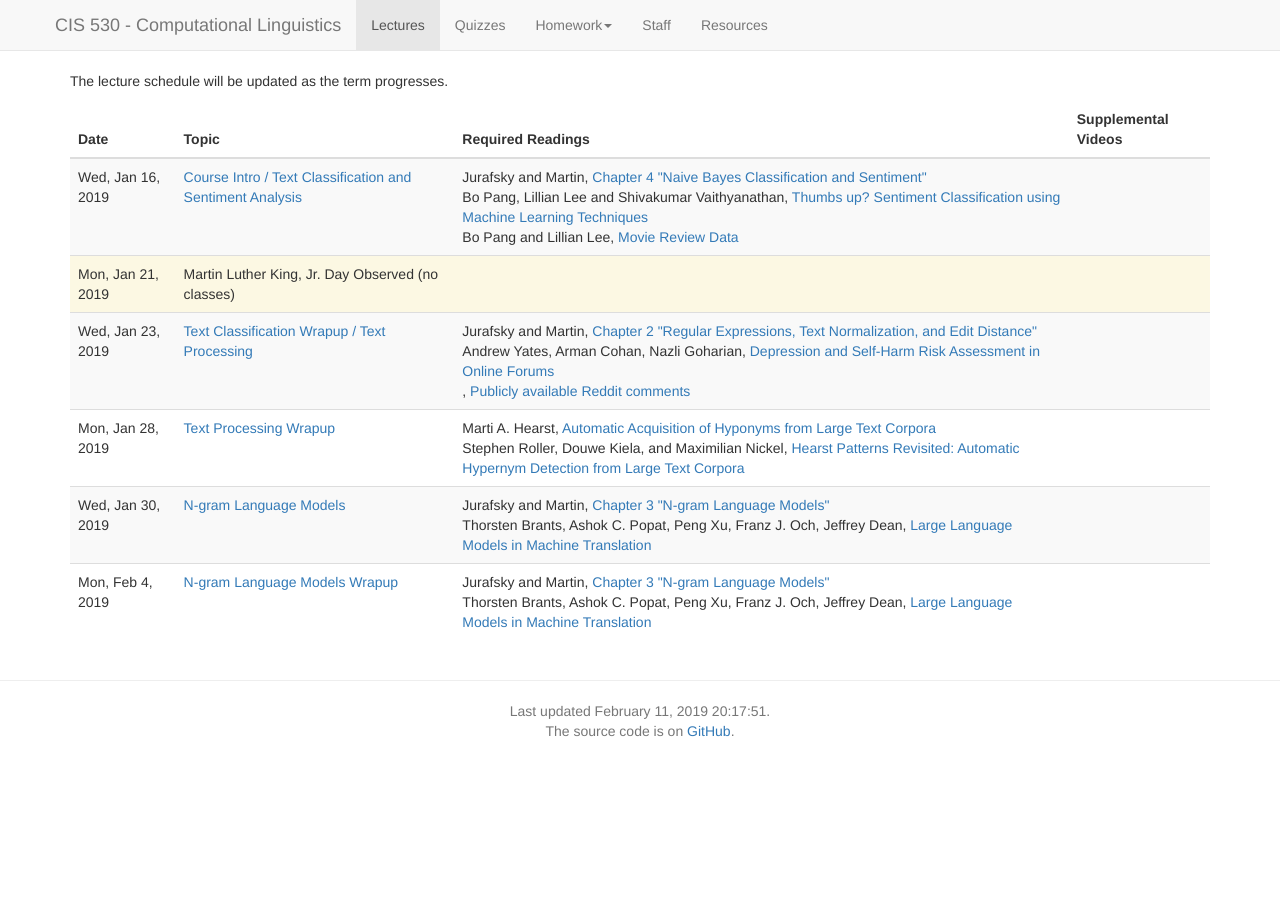
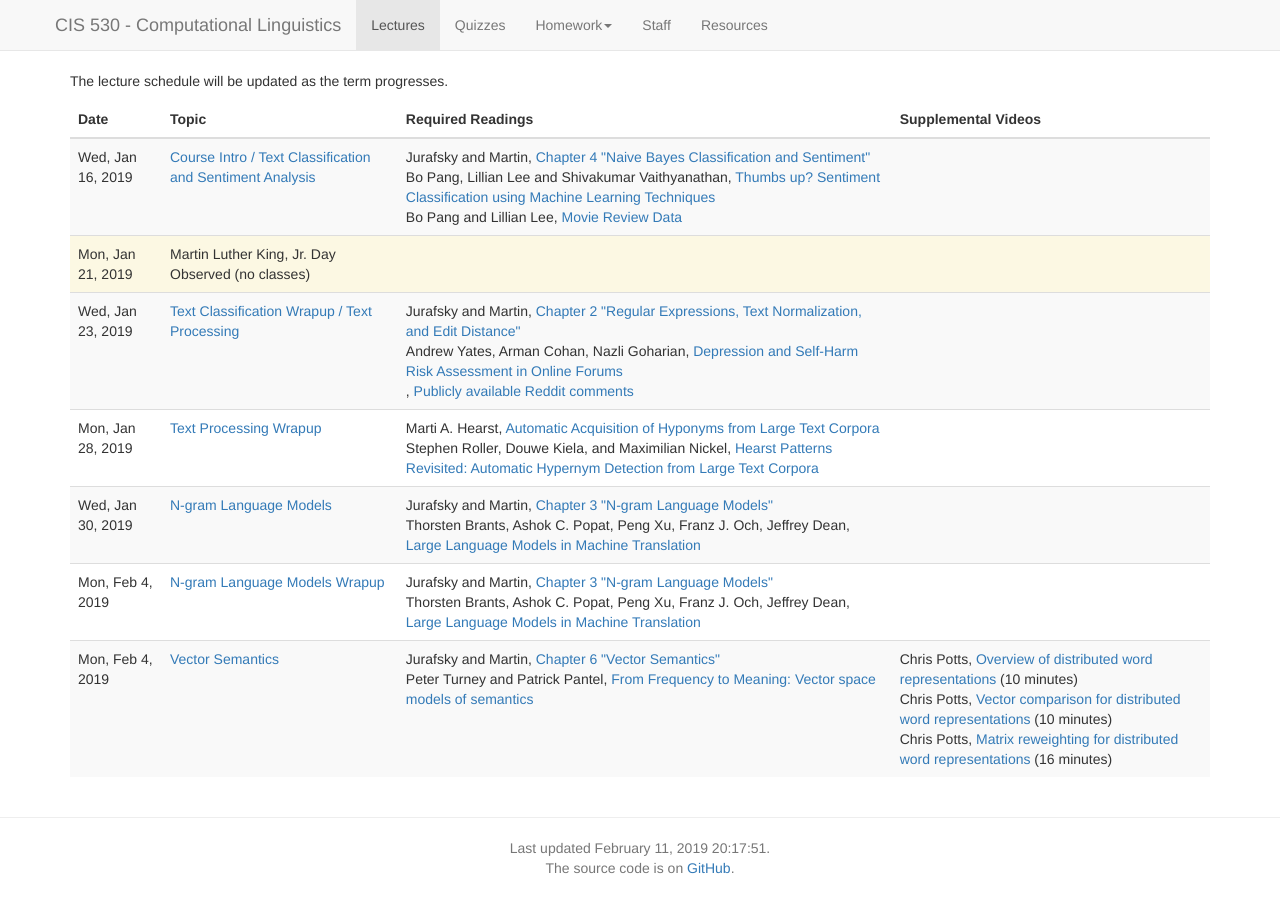
Before and after one commit to computational-linguistics-class/computational-linguistics-class.github.io, a Jekyll site: the page built from lectures.md, in a window 1280 px wide. Built offline with Jekyll 4.4.1, drawn with Linux system fonts in a browser that asks for light colours; nearby versions of some CDN libraries; a script that is not in the unit is left out.

Commit message:
Vector space semantics lecture

```diff
--- a/_data/lectures.yaml
+++ b/_data/lectures.yaml
@@ -82,3 +82,32 @@
       title: Large Language Models in Machine Translation
       authors: Thorsten Brants, Ashok C. Popat, Peng Xu, Franz J. Och, Jeffrey Dean
       url: http://www.aclweb.org/anthology/D07-1090.pdf
+-
+  date: 2019-02-04
+  slides: slides/05-vector-semantics.pdf
+  title: Vector Semantics
+  readings:
+    -
+      title: Chapter 6 "Vector Semantics"
+      authors: Jurafsky and Martin
+      url: https://web.stanford.edu/~jurafsky/slp3/6.pdf
+    -
+      title: From Frequency to Meaning&colon; Vector space models of semantics
+      authors: Peter Turney and Patrick Pantel
+      url: http://www.aaai.org/Papers/JAIR/Vol37/JAIR-3705.pdf
+  videos:
+    -
+      title: Overview of distributed word representations
+      authors: Chris Potts
+      url: https://www.youtube.com/watch?v=gtuhPq0Xyno&index=1&list=PLfmUaIBTH8exY7fZnJss508Bp8k1R8ASG
+      length: 10 minutes
+    -
+      title: Vector comparison for distributed word representations
+      authors: Chris Potts
+      url: https://www.youtube.com/watch?v=LYH93YnhuyQ&t=304s&index=2&list=PLfmUaIBTH8exY7fZnJss508Bp8k1R8ASG
+      length: 10 minutes
+    -
+      title: Matrix reweighting for distributed word representations
+      authors: Chris Potts
+      url: https://www.youtube.com/watch?v=WFySbJ3FGcM&index=3&list=PLfmUaIBTH8exY7fZnJss508Bp8k1R8ASG
+      length: 16 minutes
```
Also changed, not shown: 3 other files.
